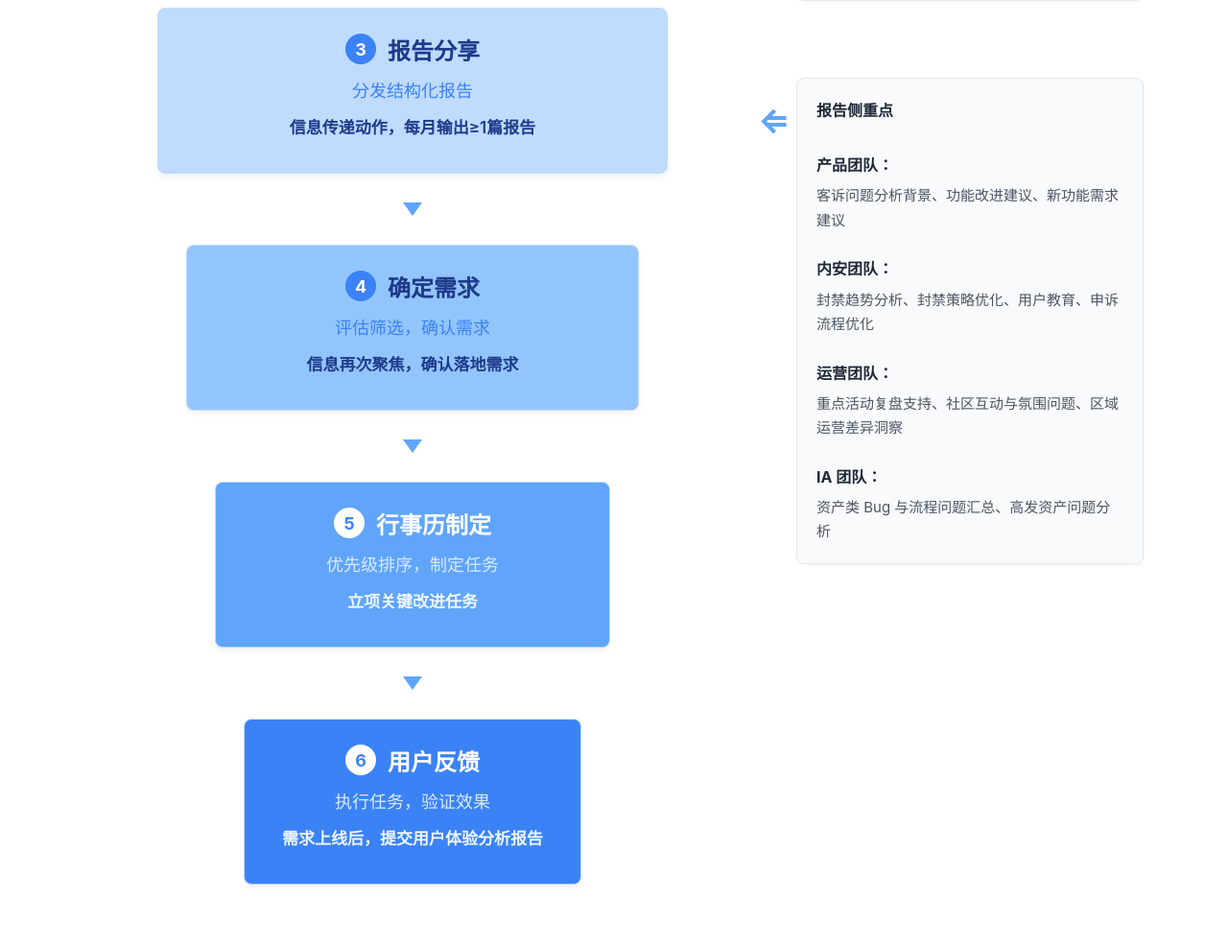
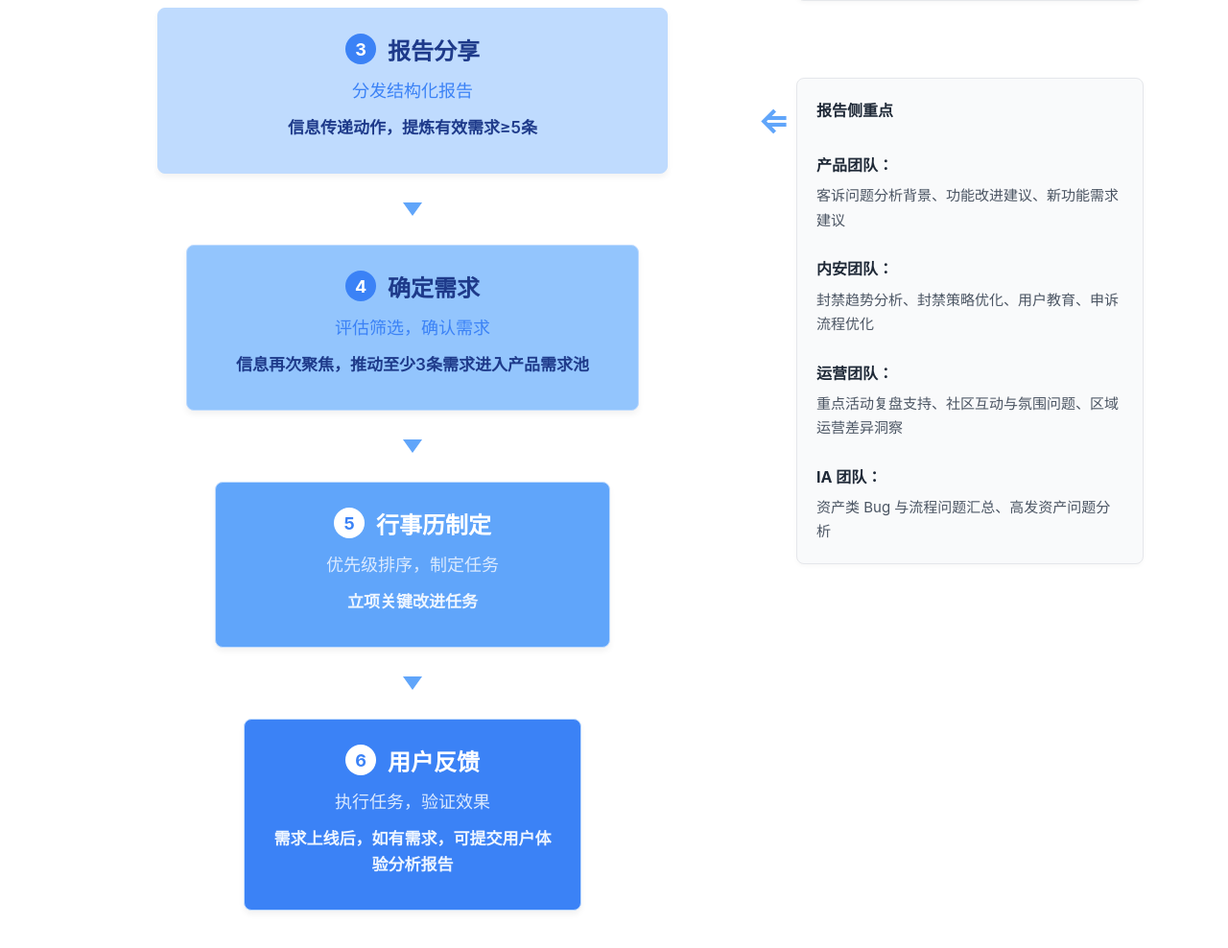
Before and after one commit to oooowen1111/-, a plain HTML site: page index.html in a window 1280 px wide. Shown: the part 556-1544 px from the top of the page at 96% size. Drawn offline with Linux system fonts and the light colour scheme.

Commit message:
index.html

```diff
--- a/index.html
+++ b/index.html
@@ -193,13 +193,13 @@
             <div class="arrow"></div>
             <div class="funnel-step step-2"> <div class="step-title"> <div class="step-number">2</div> <h3>报告提炼</h3> </div> <p>数据清洗、提炼出关键洞察。数量减少，信息价值提升</p> <p class="data-scale">产出分类统计、趋势图、高频问题警报、可改进需求</p> </div>
             <div class="arrow"></div>
-            <div class="funnel-step step-3"> <div class="step-title"> <div class="step-number">3</div> <h3>报告分享</h3> </div> <p>分发结构化报告</p> <p class="data-scale">信息传递动作，每月输出≥1篇报告</p> </div>
+            <div class="funnel-step step-3"> <div class="step-title"> <div class="step-number">3</div> <h3>报告分享</h3> </div> <p>分发结构化报告</p> <p class="data-scale">信息传递动作，提炼有效需求≥5条</p> </div>
             <div class="arrow"></div>
-            <div class="funnel-step step-4"> <div class="step-title"> <div class="step-number">4</div> <h3>确定需求</h3> </div> <p>评估筛选，确认需求</p> <p class="data-scale">信息再次聚焦，确认落地需求</p> </div>
+            <div class="funnel-step step-4"> <div class="step-title"> <div class="step-number">4</div> <h3>确定需求</h3> </div> <p>评估筛选，确认需求</p> <p class="data-scale">信息再次聚焦，推动至少3条需求进入产品需求池</p> </div>
             <div class="arrow"></div>
             <div class="funnel-step step-5"> <div class="step-title"> <div class="step-number">5</div> <h3>行事历制定</h3> </div> <p>优先级排序，制定任务</p> <p class="data-scale">立项关键改进任务</p> </div>
             <div class="arrow"></div>
-            <div class="funnel-step step-6"> <div class="step-title"> <div class="step-number">6</div> <h3>用户反馈</h3> </div> <p>执行任务，验证效果</p> <p class="data-scale">需求上线后，提交用户体验分析报告</p> </div>
+            <div class="funnel-step step-6"> <div class="step-title"> <div class="step-number">6</div> <h3>用户反馈</h3> </div> <p>执行任务，验证效果</p> <p class="data-scale">需求上线后，如有需求，可提交用户体验分析报告</p> </div>
         </div>
 
         <div class="right-column-wrapper">
```
